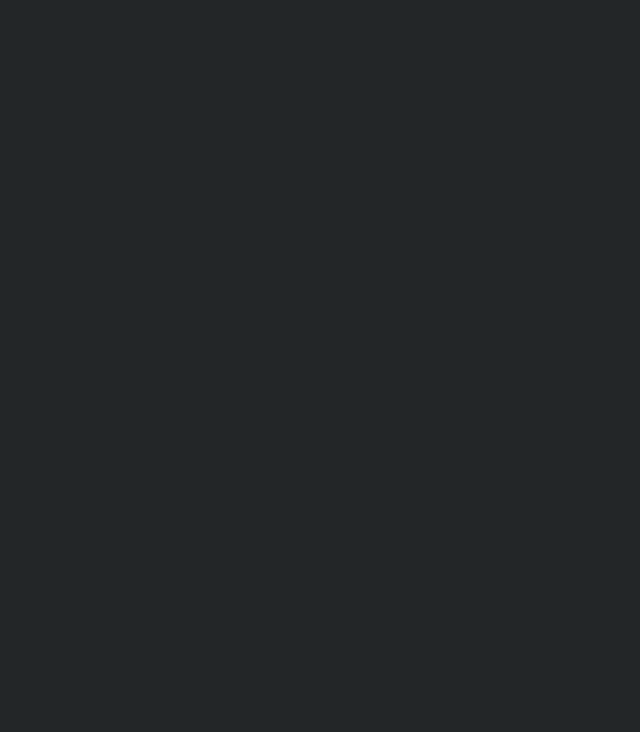
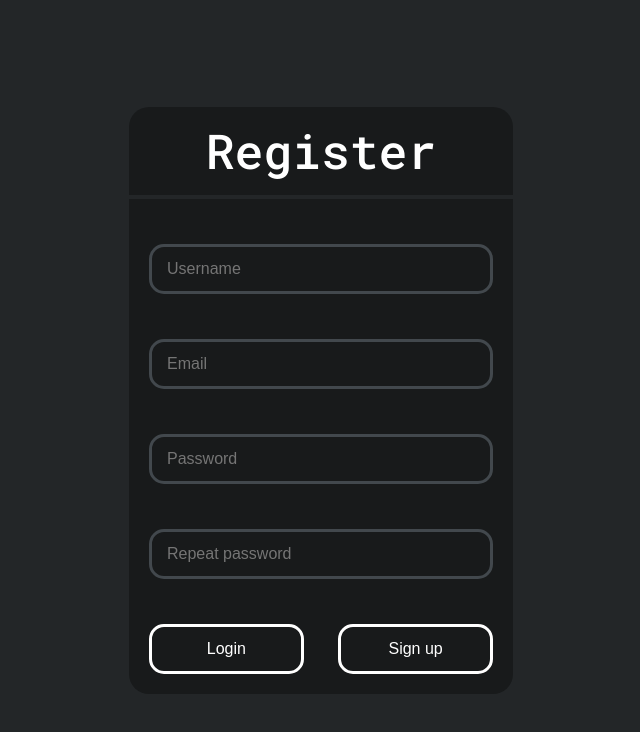
Before and after one commit to gabPetti/Protyping, a React (Vite) app in the folder client/: page /register in a window 1280 px wide. Before the commit this address had no page. Shown: the top 732 px of the page, without its empty margins (319-959 px from the left). Built offline with nearby package versions, Linux system fonts and the light colour scheme.

Commit message:
Add login and register page, both not sending data

```diff
--- a/client/src/App.jsx
+++ b/client/src/App.jsx
@@ -1,5 +1,7 @@
 import { BrowserRouter, Routes, Route } from "react-router-dom";
 import Casual from "./pages/casual/Casual"
+import Login from "./pages/login/Login"
+import Register from "./pages/register/Register"
 import "./App.css"
 
 function App() {
@@ -8,8 +10,8 @@ function App() {
       <BrowserRouter>
         <Routes>
           <Route exact path="/" element={<Casual />} />
-          {/* <Route path="/login" element={<Login />} /> */}
-          {/* <Route path="/register" element={<Register />} /> */}
+          <Route path="/login" element={<Login />} />
+          <Route path="/register" element={<Register />} />
           {/* <Route path="/leaderboards" element={<Leaderboards />} /> */}
         </Routes>
       </BrowserRouter>
--- /dev/null
+++ b/client/src/pages/login/Login.jsx
@@ -0,0 +1,45 @@
+import { useRef } from 'react'
+import "./login.sass"
+import { useNavigate } from 'react-router-dom'
+
+export default function Login() {
+  const navigate = useNavigate()
+  const email = useRef()
+  const password = useRef()
+
+  function handleClick() {
+    navigate("/register");
+  }
+
+  return (
+    <div id='login'>
+      <div className='loginContainer'>
+        <div className='loginHeader'>
+          <h1>Login</h1>
+        </div>
+        <form className="loginForm">
+          <input
+            placeholder="Email"
+            type="email"
+            className="loginInput"
+            ref={email}
+            required
+          />
+          <input
+            placeholder="Password"
+            type="password"
+            className="loginInput"
+            minLength={6}
+            maxLength="20"
+            ref={password}
+            required
+          />
+          <div className='loginButtons'>
+            <button type="button" onClick={handleClick} className='registerButton'>Register</button>
+            <button className="loginButton">Sign In</button>
+          </div>
+        </form>
+      </div>
+    </div>
+  )
+}
--- /dev/null
+++ b/client/src/pages/login/login.sass
@@ -0,0 +1,64 @@
+*
+  box-sizing: border-box
+  color: white
+
+#login
+  width: 100vw
+  height: 100vh
+  display: flex
+  align-items: center
+  justify-content: center
+
+  .loginHeader
+    display: flex
+    align-items: center
+    justify-content: center
+    padding: 20px 0
+    border-bottom: 4px solid #232628
+
+    h1
+      color: white
+      font-size: 48px
+      font-weight: 500
+
+  .loginContainer
+    width: max(30vw, 300px)
+    border-radius: 20px
+    background: #181A1B
+
+    .loginForm
+      padding: 0 20px 20px 20px
+      font-size: 16px
+      input
+        box-sizing: border-box
+        display: block
+        width: 100%
+        height: 50px
+        background: #181A1B
+        border: 3px solid #42484D
+        border-radius: 15px
+        margin: 45px 0
+        font-size: 16px
+        color: white
+        padding: 0 15px
+        transition: border 0.2s
+
+      input:focus
+        border: 3px solid white
+        outline: none
+      .loginButtons
+        display: flex
+        align-items: center
+        justify-content: space-between
+
+        button
+          width: 45%
+          height: 50px
+          border-radius: 15px
+          font-size: 16px
+          cursor: pointer
+          border: 3px solid white
+          background: #181A1B
+
+        button:hover
+          background: #42484D
--- /dev/null
+++ b/client/src/pages/register/Register.jsx
@@ -0,0 +1,65 @@
+import { useRef } from 'react'
+import "./register.sass"
+import { useNavigate } from 'react-router-dom'
+
+export default function Register() {
+  const navigate = useNavigate()
+  const username = useRef()
+  const email = useRef()
+  const password = useRef()
+  const passwordConfirm = useRef()
+
+  function handleClick() {
+    navigate("/login");
+  }
+
+  return (
+    <div id='register'>
+      <div className='registerContainer'>
+        <div className='registerHeader'>
+          <h1>Register</h1>
+        </div>
+        <form className="registerForm">
+          <input
+            placeholder="Username"
+            type="text"
+            minLength={3}
+            maxLength={16}
+            className="registerInput"
+            ref={username}
+            required
+          />
+          <input
+            placeholder="Email"
+            type="email"
+            className="registerInput"
+            ref={email}
+            required
+          />
+          <input
+            placeholder="Password"
+            type="password"
+            className="registerInput"
+            minLength={6}
+            maxLength="20"
+            ref={password}
+            required
+          />
+          <input
+            placeholder="Repeat password"
+            type="password"
+            className="registerInput"
+            minLength={6}
+            maxLength="20"
+            ref={passwordConfirm}
+            required
+          />
+          <div className='registerButtons'>
+            <button type="button" onClick={handleClick} className='registerButton'>Login</button>
+            <button className="registerButton">Sign up</button>
+          </div>
+        </form>
+      </div>
+    </div>
+  )
+}
--- /dev/null
+++ b/client/src/pages/register/register.sass
@@ -0,0 +1,64 @@
+*
+  box-sizing: border-box
+  color: white
+
+#register
+  width: 100vw
+  height: 100vh
+  display: flex
+  align-items: center
+  justify-content: center
+
+  .registerHeader
+    display: flex
+    align-items: center
+    justify-content: center
+    padding: 20px 0
+    border-bottom: 4px solid #232628
+
+    h1
+      color: white
+      font-size: 48px
+      font-weight: 500
+
+  .registerContainer
+    width: max(30vw, 300px)
+    border-radius: 20px
+    background: #181A1B
+
+    .registerForm
+      padding: 0 20px 20px 20px
+      font-size: 16px
+      input
+        box-sizing: border-box
+        display: block
+        width: 100%
+        height: 50px
+        background: #181A1B
+        border: 3px solid #42484D
+        border-radius: 15px
+        margin: 45px 0
+        font-size: 16px
+        color: white
+        padding: 0 15px
+        transition: border 0.2s
+
+      input:focus
+        border: 3px solid white
+        outline: none
+      .registerButtons
+        display: flex
+        align-items: center
+        justify-content: space-between
+
+        button
+          width: 45%
+          height: 50px
+          border-radius: 15px
+          font-size: 16px
+          cursor: pointer
+          border: 3px solid white
+          background: #181A1B
+
+        button:hover
+          background: #42484D
```
